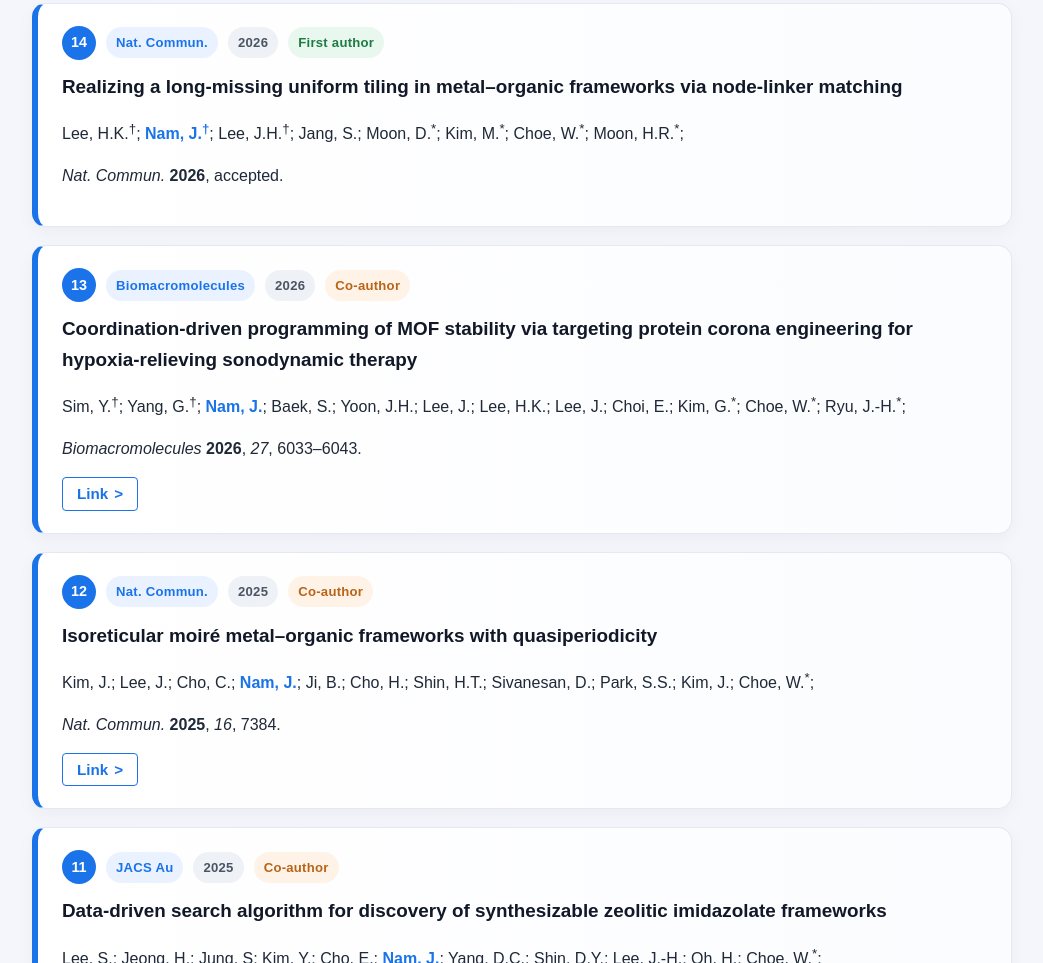
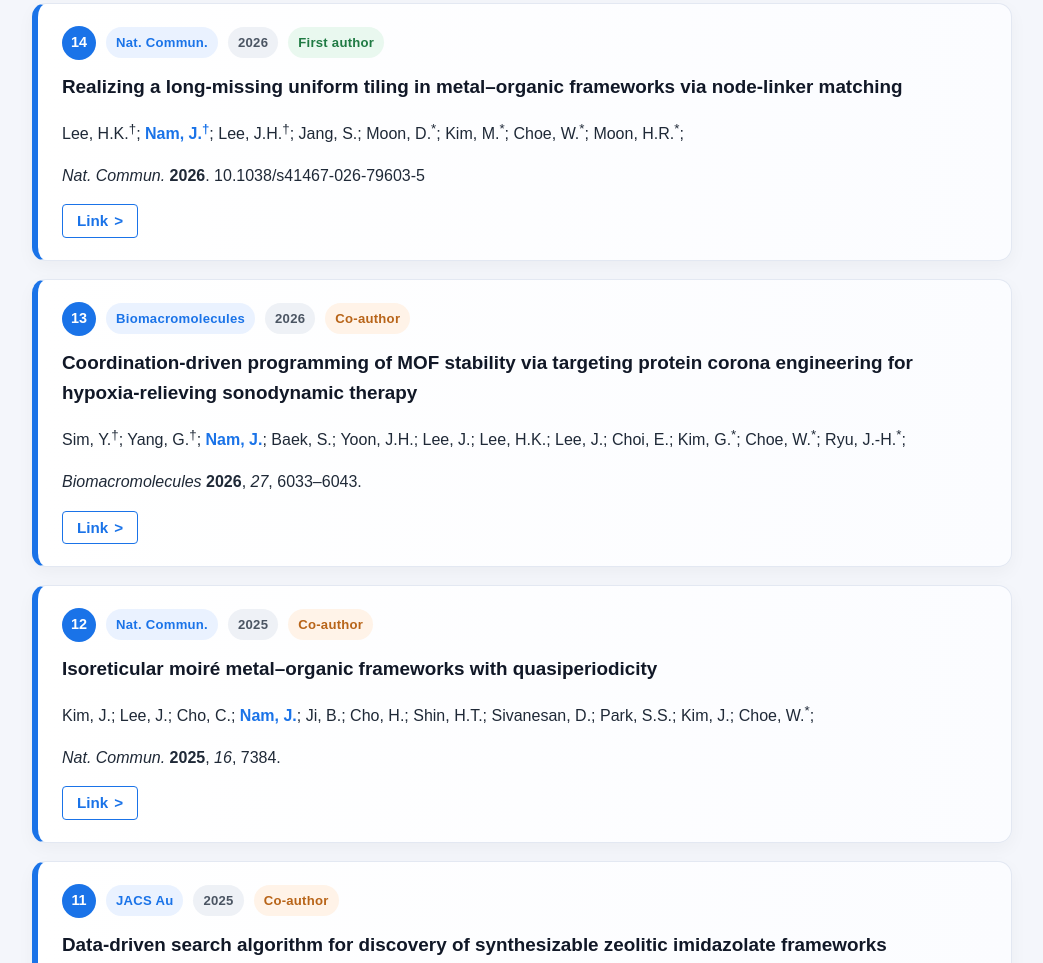
Before and after one commit to giantslab/giantslab.github.io, a plain HTML site: page publications.html in a window 1280 px wide. Shown: the part 2763-3726 px from the top of the page, without its empty margins (118-1161 px from the left). Drawn offline with Linux system fonts and the light colour scheme.

Commit message:
Uniform tiling paper: add Nat. Commun. DOI link
Co-Authored-By: Claude Opus 5.5 <noreply@anthropic.com>

```diff
--- a/publications.html
+++ b/publications.html
@@ -512,7 +512,13 @@
     </div>
     <p class="pub-title">Realizing a long-missing uniform tiling in metal–organic frameworks via node-linker matching</p>
     <p class="pub-authors">Lee, H.K.<sup>†</sup>; <span class="author-highlight">Nam, J.<sup>†</sup></span>; Lee, J.H.<sup>†</sup>; Jang, S.; Moon, D.<sup>*</sup>; Kim, M.<sup>*</sup>; Choe, W.<sup>*</sup>; Moon, H.R.<sup>*</sup>;</p>
-    <p class="pub-citation"><em>Nat. Commun.</em> <strong>2026</strong>, accepted.</p>
+    <p class="pub-citation"><em>Nat. Commun.</em> <strong>2026</strong>. 10.1038/s41467-026-79603-5</p>
+    <div class="pub-actions">
+      <a class="pub-button" href="https://doi.org/10.1038/s41467-026-79603-5" target="_blank" rel="noopener noreferrer">
+        <span>Link</span>
+        <span>&gt;</span>
+      </a>
+    </div>
   </div>
 
    <div class="pub-item">
```
Also changed, not shown: index.html (+1 -1 lines).
